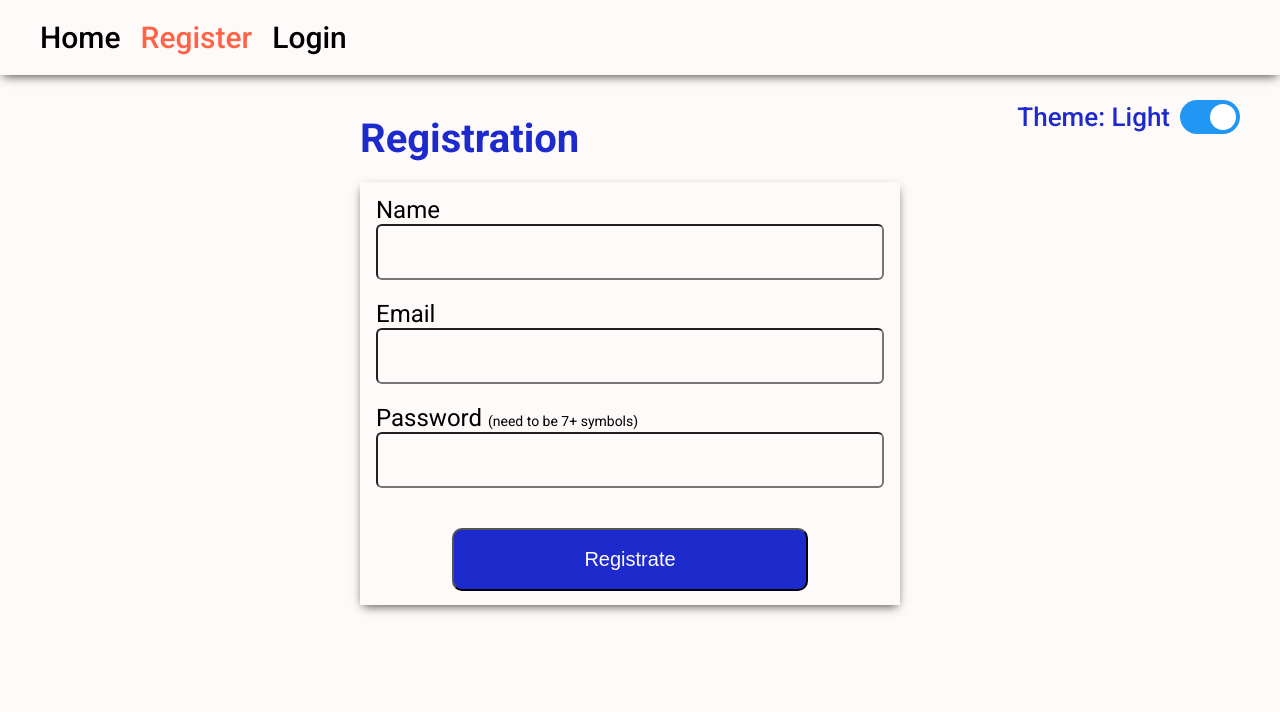
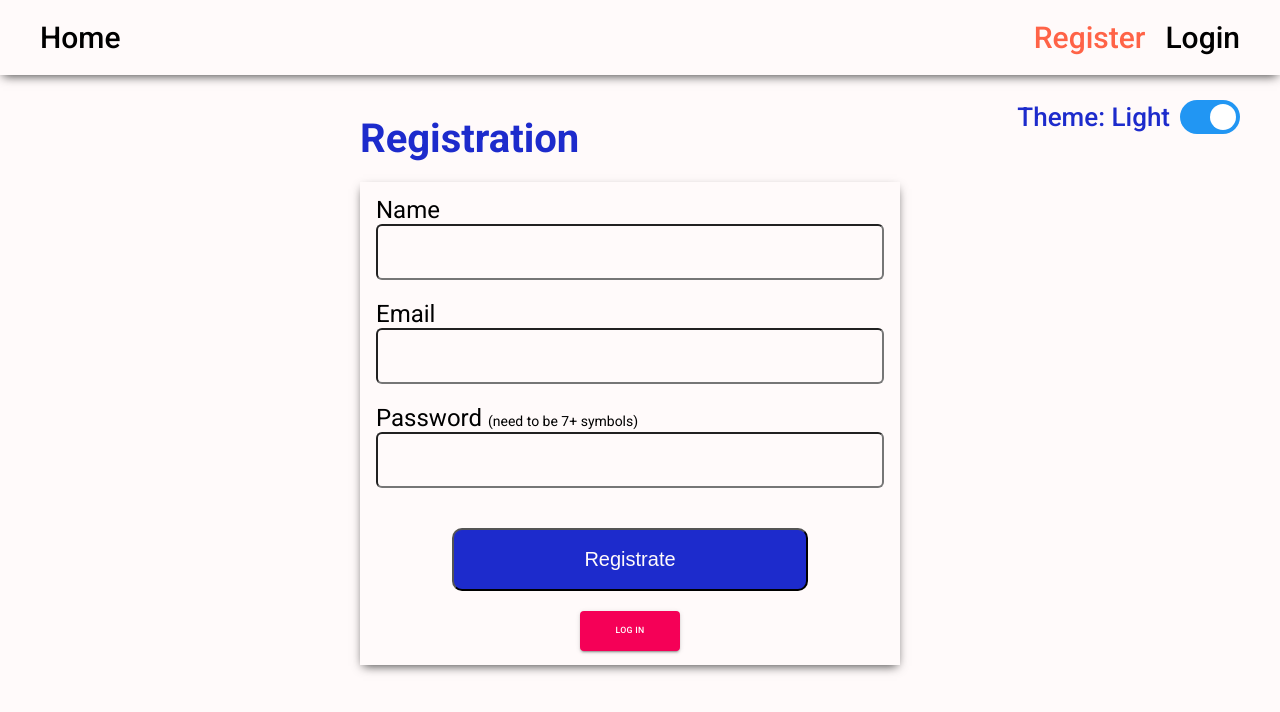
Before and after one commit to Daikiri-San/goit-react-hw-08-phonebook, a React (Create React App) app: page /register in a window 1280 px wide. Shown: the top 712 px of the page. Built offline with nearby package versions, Linux system fonts and the light colour scheme.

Commit message:
a bit of improvements

```diff
--- a/src/components/LoginForm.js
+++ b/src/components/LoginForm.js
@@ -1,7 +1,10 @@
 import React from 'react';
 import styled, { css } from 'styled-components';
 import { Formik } from 'formik';
+import { Button } from '@material-ui/core';
+import { Link } from 'react-router-dom';
 import withThemeContext from './hoc/withTheme';
+import routesPaths from '../routesPaths';
 import Notification from './Notification';
 
 const Form = styled.form`
@@ -48,7 +51,7 @@ const Input = styled.input`
     `}
 `;
 
-const Button = styled.button`
+const MyButton = styled.button`
   display: block;
   font-size: 2rem;
   margin: 2rem auto 0;
@@ -78,6 +81,21 @@ const ErrorText = styled.div`
   font-size: 2rem;
   margin-top: -2rem;
   margin-bottom: 2rem;
+`;
+
+const MyLink = styled(Link)`
+  text-decoration: none;
+`;
+
+const ButtonContainer = styled.div`
+  display: inline-block;
+  margin: 2rem auto 0;
+`;
+
+const StyledButton = styled(Button)`
+  width: 10rem;
+  height: 4rem;
+  font-size: 3rem;
 `;
 
 function LoginForm({ notice, apearNotice, theme, logIn }) {
@@ -167,9 +185,20 @@ function LoginForm({ notice, apearNotice, theme, logIn }) {
               />
             </Label>
 
-            <Button type="submit" disabled={isSubmitting}>
+            <MyButton type="submit" disabled={isSubmitting}>
               Login
-            </Button>
+            </MyButton>
+            <ButtonContainer>
+              <MyLink to={routesPaths.register}>
+                <StyledButton
+                  type="button"
+                  variant="contained"
+                  color="secondary"
+                >
+                  Sign Up
+                </StyledButton>
+              </MyLink>
+            </ButtonContainer>
           </Form>
         )}
       </Formik>
--- a/src/components/Navigation.js
+++ b/src/components/Navigation.js
@@ -7,8 +7,13 @@ import { authSelectors } from '../redux/auth';
 import routes from '../routes';
 
 const Nav = styled.nav`
+  width: 100%;
   padding: 2rem 4rem;
   display: flex;
+`;
+
+const LinkContainer = styled.div`
+  margin-left: auto;
 `;
 
 const NavItem = styled(NavLink).attrs(props => ({
@@ -48,8 +53,8 @@ function Navigation({ theme, isAuthenticated }) {
           {route.label}
         </NavItem>
       ))}
-      {isAuthenticated
-        ? privateOnly.map(route => (
+      {isAuthenticated ? (
+        privateOnly.map(route => (
           <NavItem
             exact={route.exact}
             key={route.label}
@@ -59,7 +64,9 @@ function Navigation({ theme, isAuthenticated }) {
             {route.label}
           </NavItem>
         ))
-        : publicOnly.map(route => (
+      ) : (
+        <LinkContainer>
+          {publicOnly.map(route => (
             <NavItem
               exact={route.exact}
               key={route.label}
@@ -69,6 +76,8 @@ function Navigation({ theme, isAuthenticated }) {
               {route.label}
             </NavItem>
           ))}
+        </LinkContainer>
+      )}
     </Nav>
   );
 }
--- a/src/components/RegisterForm.js
+++ b/src/components/RegisterForm.js
@@ -1,7 +1,10 @@
 import React from 'react';
 import styled, { css } from 'styled-components';
 import { Formik } from 'formik';
+import { Link } from 'react-router-dom';
+import { Button } from '@material-ui/core';
 import withThemeContext from './hoc/withTheme';
+import routesPaths from '../routesPaths';
 import Notification from './Notification';
 
 const Form = styled.form`
@@ -49,7 +52,7 @@ const Input = styled.input`
     `}
 `;
 
-const Button = styled.button`
+const MyButton = styled.button`
   display: block;
   font-size: 2rem;
   margin: 2rem auto 0;
@@ -83,6 +86,21 @@ const ErrorText = styled.p`
 
 const HelpText = styled.span`
   font-size: 1.4rem;
+`;
+
+const MyLink = styled(Link)`
+  text-decoration: none;
+`;
+
+const ButtonContainer = styled.div`
+  display: inline-block;
+  margin: 2rem auto 0;
+`;
+
+const StyledButton = styled(Button)`
+  width: 10rem;
+  height: 4rem;
+  font-size: 3rem;
 `;
 
 function RegisterForm({ notice, apearNotice, theme, registrate }) {
@@ -253,9 +271,20 @@ function RegisterForm({ notice, apearNotice, theme, registrate }) {
                 {errors.password && touched.password && errors.password}
               </Label>
             )}
-            <Button type="submit" disabled={isSubmitting}>
+            <MyButton type="submit" disabled={isSubmitting}>
               Registrate
-            </Button>
+            </MyButton>
+            <ButtonContainer>
+              <MyLink to={routesPaths.login}>
+                <StyledButton
+                  type="button"
+                  variant="contained"
+                  color="secondary"
+                >
+                  Log In
+                </StyledButton>
+              </MyLink>
+            </ButtonContainer>
           </Form>
         )}
       </Formik>
```
Lines whose indentation alone changed are shown as unchanged.
